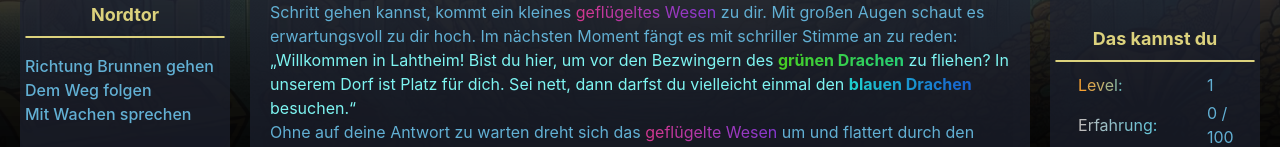
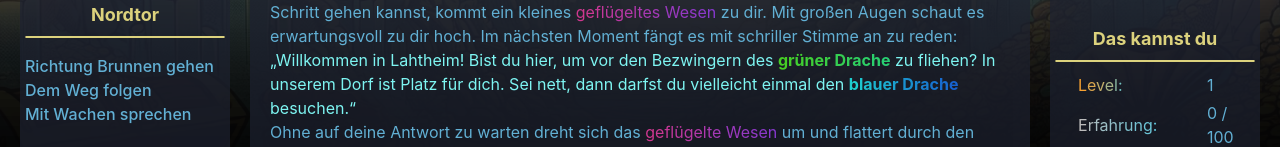
Before and after one commit to Nora404/blauerDrache, a React (Vite) app: page / in a window 1280 px wide. Shown: the part 324-471 px from the top of the page. Built offline with nearby package versions, Linux system fonts and the light colour scheme.

Commit message:
const strings

```diff
--- a/src/data/colorfullStrings.tsx
+++ b/src/data/colorfullStrings.tsx
@@ -4,4 +4,7 @@ export const CREATURE: Record<string, JSX.Element> = {
     geflügeltesWesen: <GradientText colors={['#cf388f', '#8839cf']}>geflügeltes Wesen</GradientText>,
     rotesWesen: <GradientText colors={['#ff0000', '#ff6644']}>rotes Wesen</GradientText>,
     blauesWesen: <GradientText colors={['#99ddff', '#0000ff']}>blaues Wesen</GradientText>,
+
+    grünerDrache: <b><GradientText colors={['#46CF25', '#29CF72']}>grüner Drache</GradientText></b>,
+    blauerDrache: <b><GradientText colors={['#1ECECF', '#1763CF']}>blauer Drache</GradientText></b>,
   };
--- a/src/navigation/NorthGate.tsx
+++ b/src/navigation/NorthGate.tsx
@@ -12,7 +12,7 @@ const NorthGate: React.FC<NorthGateProps> = () => {
             <Header>Nordtor</Header>
             <p className='text-left'>
             <Link to="/start">Richtung Brunnen gehen</Link><br />
-            <Link to="/start">Dem Weg folgen</Link><br className='mb-1'/>
+            <Link to="/start">Dem Weg folgen</Link><br />
             <Link to="/start">Mit Wachen sprechen</Link><br />
             </p>
         </div>
--- a/src/playground/CreatePlayer.tsx
+++ b/src/playground/CreatePlayer.tsx
@@ -1,5 +1,6 @@
 import React from 'react';
 import { CREATURE } from '../data/colorfullStrings';
+import PlayerTalk from '../utility/PlayerTalk';
 
 type CreatePlayerProps = {
 
@@ -15,7 +16,7 @@ const CreatePlayer: React.FC<CreatePlayerProps> = () => {
                 Ein kleines {CREATURE.blauesWesen} fliegt direkt auf dich zu.
                 Es hält nur wenige Zentimeter vor deinem Kopf an und betrachtet dich kritisch.<br className='mb-1' />
 
-                "Wa-wa-wa..." stammelst du.<br />
+                <PlayerTalk>"Wa-wa-wa..."</PlayerTalk> stammelst du.<br />
 
                 "Du beherschst anscheinend nicht unsere Sprache. Dann werde ich l a n g s a m reden!"<br />
                 hörst du eine Stimme hinter dir. Erschrochen drehst du dich um und erkennst ein rotes Wesen.
--- a/src/playground/Start.tsx
+++ b/src/playground/Start.tsx
@@ -3,6 +3,7 @@ import { GradientText } from '../utility/GradientText';
 import RandomSentence from '../utility/RandomSentence';
 import { BATTLELIST, ENEMIELIST, NAMELIST, PLACELIST, VERBLIST, WEAPONSLIST } from '../data/randomSentenceData';
 import Header from '../layout/Header';
+import { CREATURE } from '../data/colorfullStrings';
 
 type StartProps = {
     title?: string;
@@ -31,8 +32,8 @@ const Start: React.FC<StartProps> = () => {
                     Im nächsten Moment fängt es mit schriller Stimme an zu reden:<br className='mb-1' />
 
                     <span style={{ color: '#7EF5F2' }}>
-                        „Willkommen in Lahtheim! Bist du hier, um vor den Bezwingern des <b><GradientText colors={['#46CF25', '#29CF72']}>grünen Drachen</GradientText></b> zu fliehen?
-                        In unserem Dorf ist Platz für dich. Sei nett, dann darfst du vielleicht einmal den <b><GradientText colors={['#1ECECF', '#1763CF']}>blauen Drachen</GradientText></b> besuchen.“
+                        „Willkommen in Lahtheim! Bist du hier, um vor den Bezwingern des {CREATURE.grünerDrache} zu fliehen?
+                        In unserem Dorf ist Platz für dich. Sei nett, dann darfst du vielleicht einmal den {CREATURE.blauerDrache} besuchen.“
                     </span><br className='mb-1' />
 
                     Ohne auf deine Antwort zu warten dreht sich das <GradientText colors={['#CF388F', '#8839CF']}>geflügelte Wesen</GradientText> um und flattert durch den Torbogen Richtung Brunnen davon.
--- /dev/null
+++ b/src/utility/PlayerTalk.tsx
@@ -0,0 +1,15 @@
+import React, { ReactNode } from 'react';
+import { GradientText } from './GradientText';
+
+type PlayerTalkProps = {
+    children: ReactNode;
+};
+
+const PlayerTalk: React.FC<PlayerTalkProps> = ({ children }) => {
+
+    return (
+        <span style={{color:'#C7FAFF'}}><i>{children}</i></span>
+    );
+};
+
+export default PlayerTalk;
```
